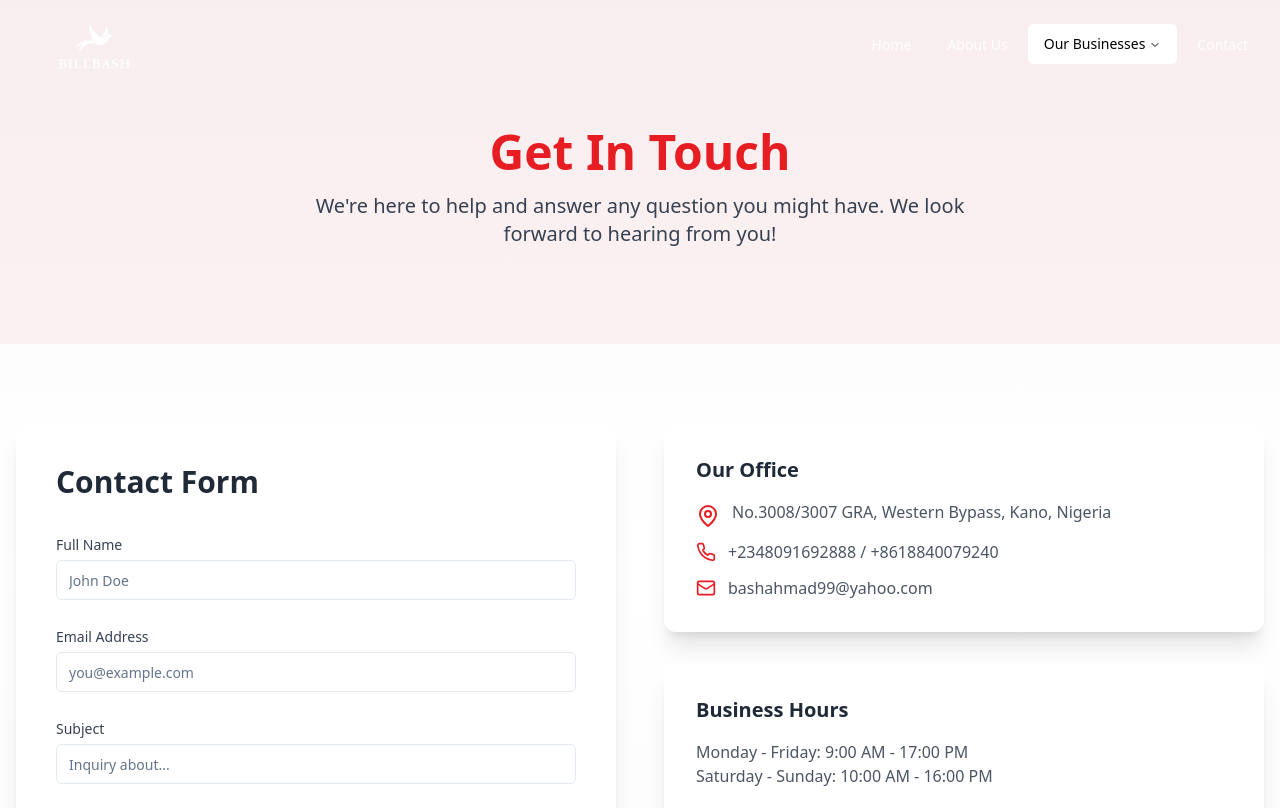
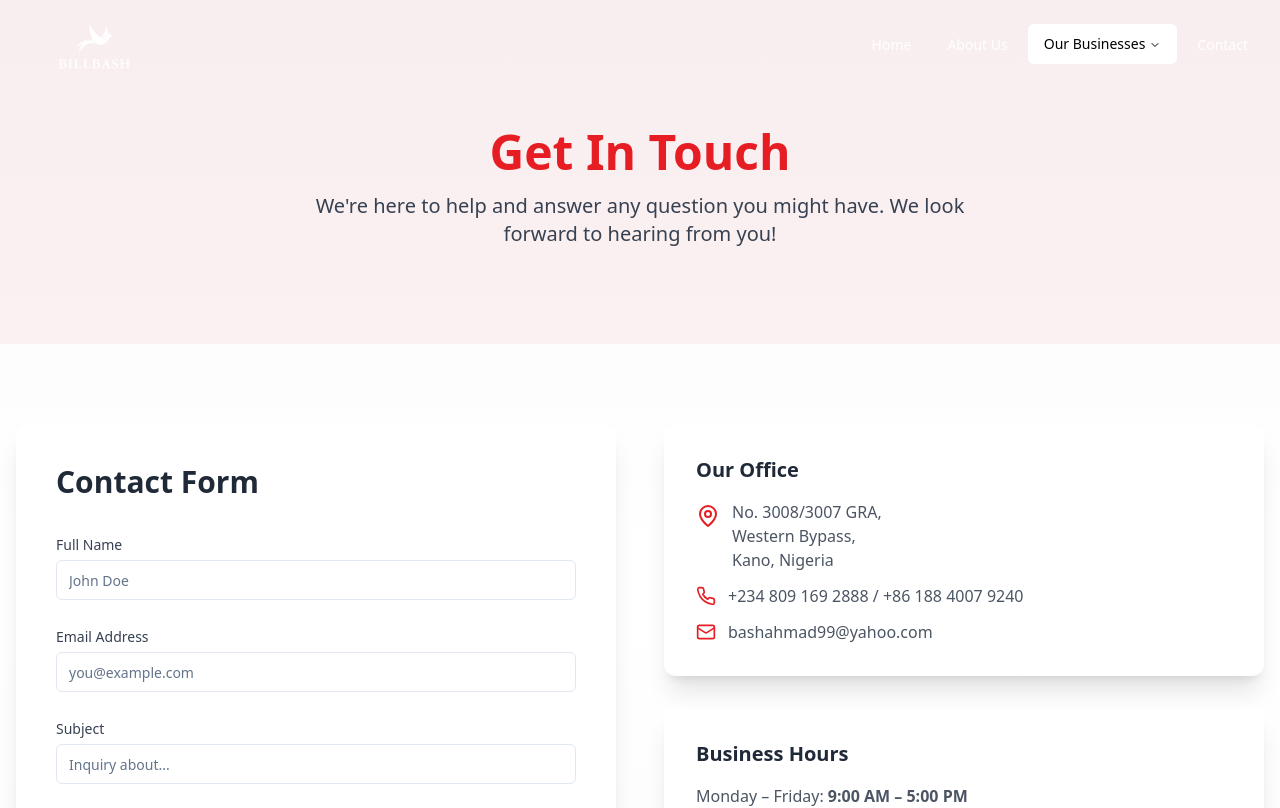
Before and after one commit to learnednomad/billbashgroups, a React (Vite) app: page /contact in a window 1280 px wide. Shown: the top 808 px of the page. Built offline with nearby package versions, Linux system fonts and the light colour scheme.

Commit message:
feat: Update emphasis on contact page and logos in footer and header

```diff
--- a/src/pages/AboutPage.jsx
+++ b/src/pages/AboutPage.jsx
@@ -7,7 +7,8 @@ const AboutPage = () => {
   const yearFounded = 2013; // Assuming founded in 2013 as per previous stats
   return (
     <div className="bg-gradient-to-b from-gray-50 via-white to-gray-50">
-      <section className="py-20 md:py-32 bg-primary/5 text-center">
+
+  <section className="py-20 md:py-32 bg-gray-300 text-center">
         <div className="container mx-auto px-4">
           <motion.h1
             initial={{ opacity: 0, y: 20 }}
--- a/src/pages/ContactPage.jsx
+++ b/src/pages/ContactPage.jsx
@@ -109,22 +109,29 @@ const ContactPage = () => {
                 <h3 className="text-xl font-semibold text-gray-800 mb-4">Our Office</h3>
                 <div className="flex items-start text-gray-600 mb-3">
                   <MapPin className="h-6 w-6 text-primary mr-3 mt-1 flex-shrink-0" />
-                  <span>No.3008/3007 GRA, Western Bypass, Kano, Nigeria</span>
+                  <span>
+                    No. 3008/3007 GRA, <br />
+                    Western Bypass, <br />
+                    Kano, Nigeria
+                  </span>
                 </div>
                 <div className="flex items-center text-gray-600 mb-3">
                   <Phone className="h-5 w-5 text-primary mr-3 flex-shrink-0" />
-                  <span>+2348091692888 / +8618840079240 </span>
+                  <span> <a href="tel:+2348091692888" className="hover:underline">+234 809 169 2888</a> /{" "}
+                    <a href="tel:+8618840079240" className="hover:underline">+86 188 4007 9240</a>
+                  </span>
                 </div>
                 <div className="flex items-center text-gray-600">
                   <Mail className="h-5 w-5 text-primary mr-3 flex-shrink-0" />
-                  <span>bashahmad99@yahoo.com</span>
+                  <a href="mailto:bashahmad99@yahoo.com" className="hover:underline">bashahmad99@yahoo.com</a>
+
                 </div>
               </div>
 
               <div className="bg-white p-8 rounded-xl shadow-xl">
-                 <h3 className="text-xl font-semibold text-gray-800 mb-4">Business Hours</h3>
-                 <p className="text-gray-600">Monday - Friday: 9:00 AM - 17:00 PM</p>
-                 <p className="text-gray-600">Saturday - Sunday: 10:00 AM - 16:00 PM</p>
+                <h3 className="text-xl font-semibold text-gray-800 mb-4">Business Hours</h3>
+                <p className="text-gray-600">Monday – Friday: <strong>9:00 AM – 5:00 PM</strong></p>
+                <p className="text-gray-600">Saturday – Sunday: <strong>10:00 AM – 4:00 PM</strong></p>
               </div>
 
               <div className="bg-white p-8 rounded-xl shadow-xl">
```
